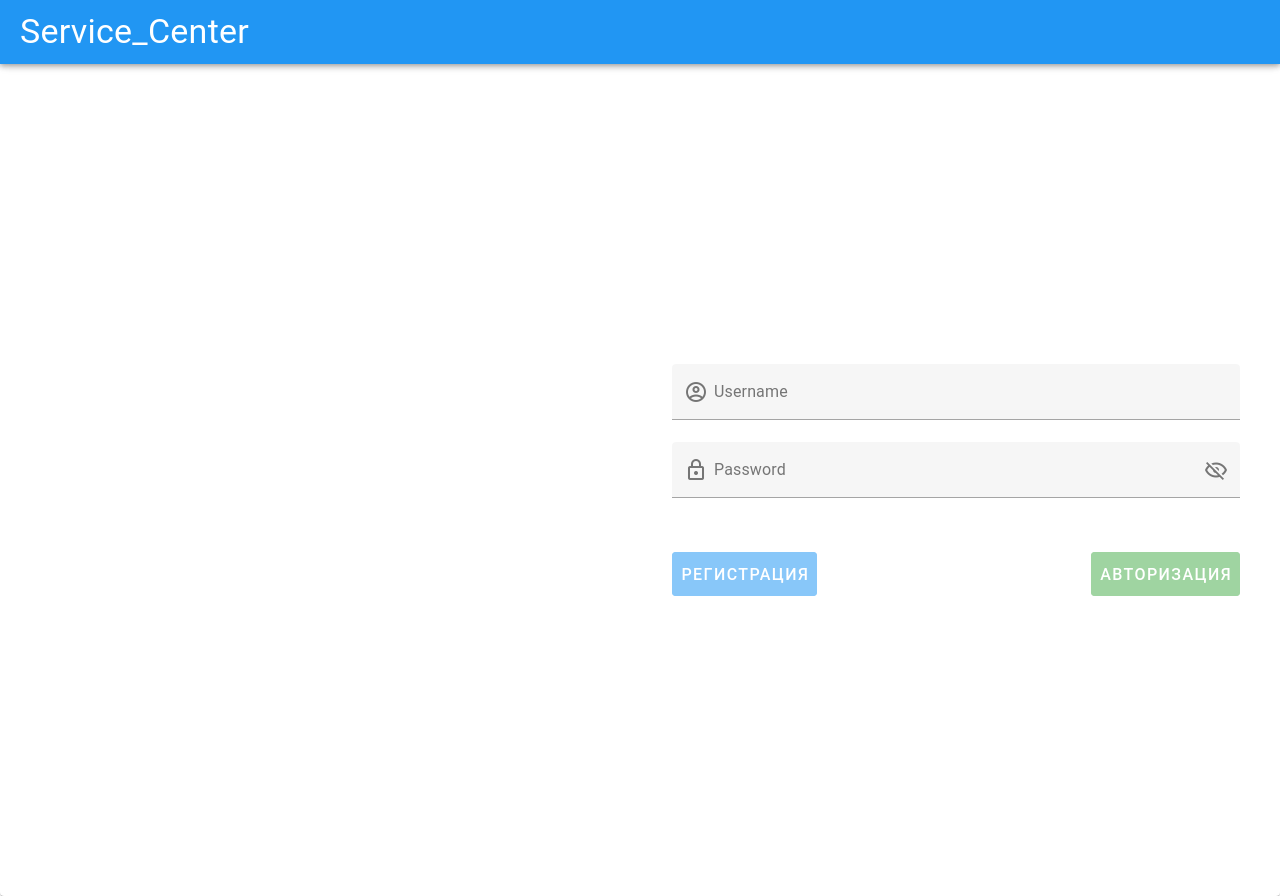
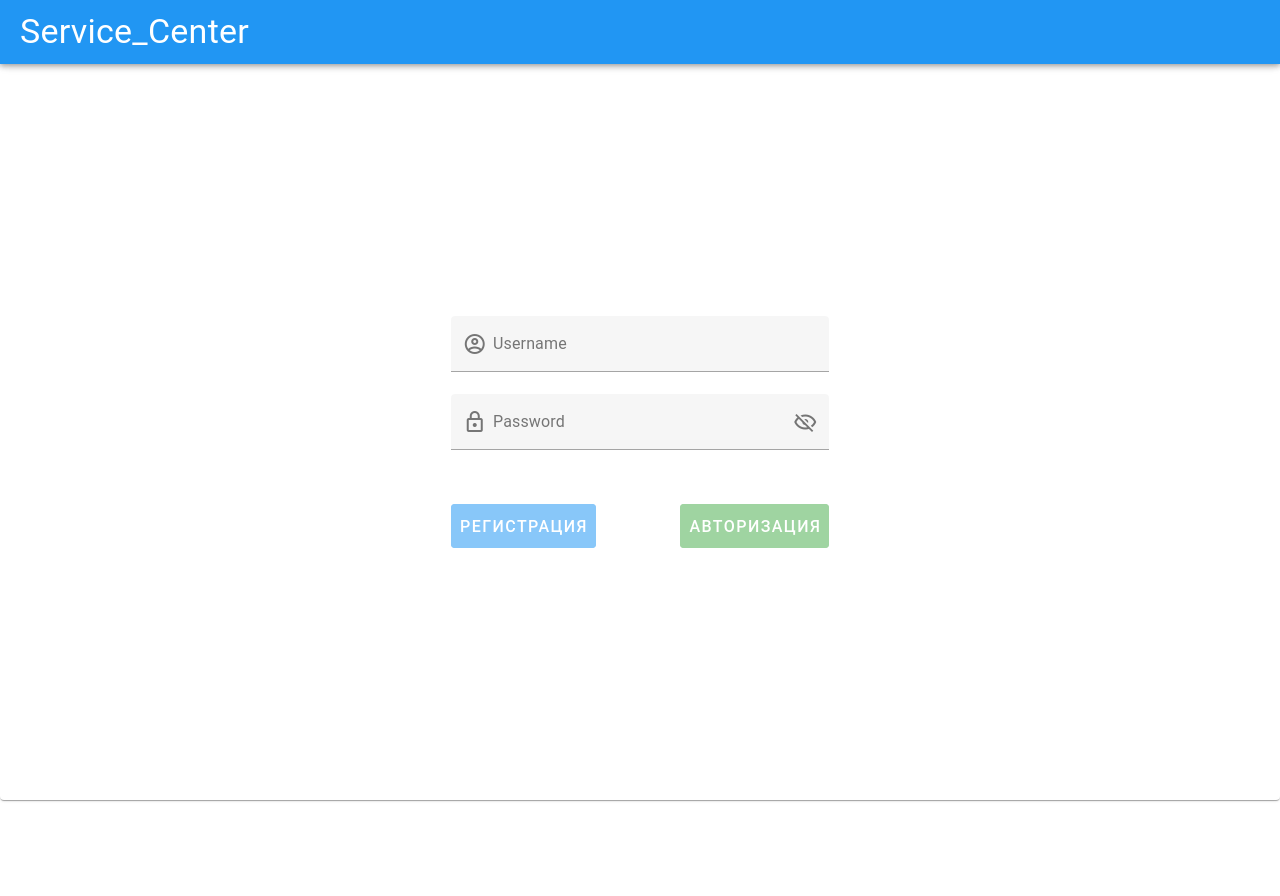
Before and after one commit to hegatub4uk69/service_center, a Vue app in the folder vuetify_part/: page / in a window 1280 px wide. After the commit the page ends 800 px from the top, so only its background shows below. Built offline with nearby package versions, Linux system fonts and the light colour scheme.

Commit message:
Changes to be committed: 	modified:   vuetify_part/src/views/Reg_Log.vue

```diff
--- a/vuetify_part/src/views/Reg_Log.vue
+++ b/vuetify_part/src/views/Reg_Log.vue
@@ -1,11 +1,8 @@
 <template>
   <v-card class="fill-height">
-    <v-container>
-      <v-row no-gutters=""
-      style="height: 800px; width: 1800px"
-      >
-        <v-col></v-col>
-        <v-col align-self="center">
+    <v-container class="fill-height" fluid="">
+      <v-row align="center" justify="center" dense="">
+        <v-col cols="12" sm="8" md="4" lg="4">
           <v-form
             v-model="form"
             @submit.prevent="onSubmit"
@@ -45,7 +42,7 @@
                 color="info"
                 size="large"
                 class="ma-2"
-              >Регистрация
+              >{{reg_btn_name}}
               </v-btn>
               <v-spacer></v-spacer>
               <v-btn
@@ -57,12 +54,11 @@
                 color="success"
                 size="large"
                 class="ma-2"
-              >Авторизация
+              >{{log_btn_name}}
               </v-btn>
             </v-card-actions>
           </v-form>
         </v-col>
-        <v-col></v-col>
       </v-row>
     </v-container>
   </v-card>
@@ -79,6 +75,8 @@
     loading: false,
     authorize: false,
     register: false,
+    log_btn_name: 'Авторизация',
+    reg_btn_name: 'Регистрация',
   }),
 
   methods: {
```
